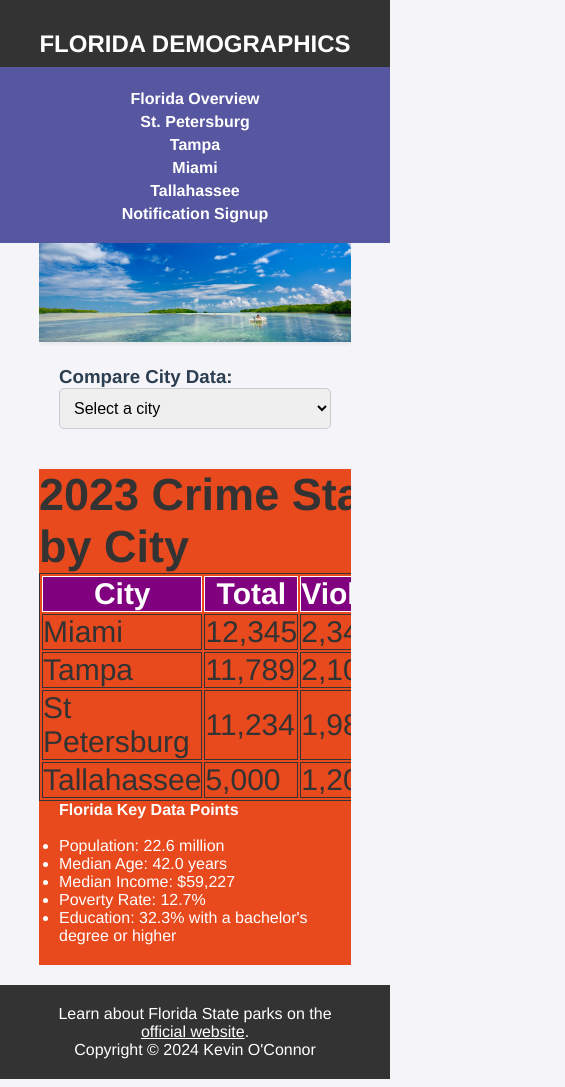
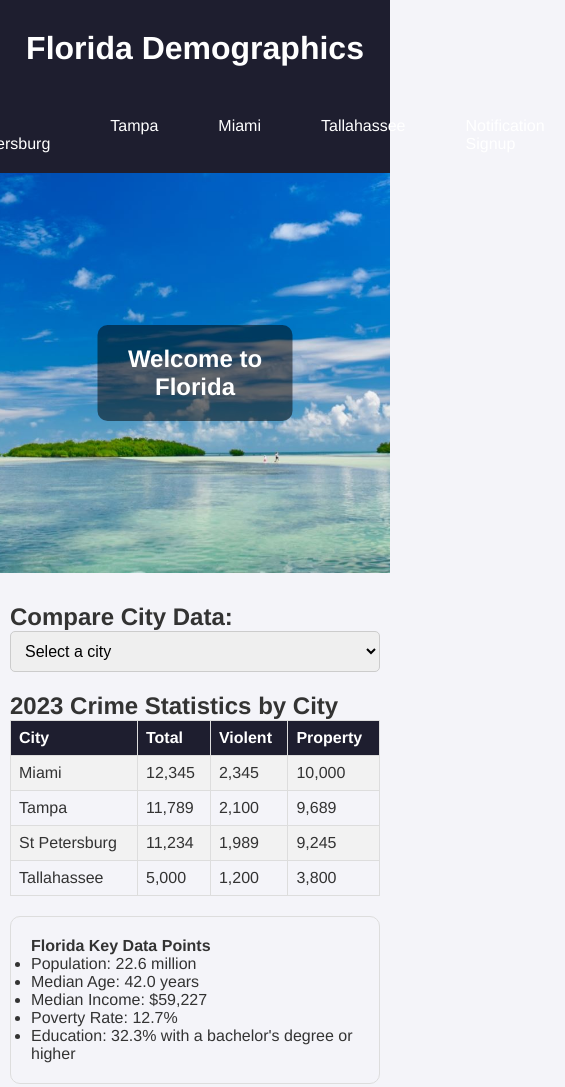
Before and after one commit to kjoconnor007/webprojectd277, a plain HTML site: page index.html in a window 390 px wide. Shown: the top 1087 px of the page, 565 px wide, since content can reach past the window. Drawn offline with Linux system fonts and the light colour scheme.

Commit message:
update styling and directory

```diff
--- a/index.html
+++ b/index.html
@@ -4,7 +4,7 @@
     <meta charset="UTF-8">
     <meta name="viewport" content="width=device-width, initial-scale=1.0">
     <title>Florida Demographics</title>
-    <link rel="stylesheet" type="text/css" href="style.css">
+    <link rel="stylesheet" type="text/css" href="styles.css">
 </head>
 <body>
     <header id="main-header">
@@ -18,16 +18,18 @@
                 <li><a href="index.html">Florida Overview</a></li>
                 <li><a href="stpetersburg.html">St. Petersburg</a></li>
                 <li><a href="tampa.html">Tampa</a></li>
-                <li><a href="Miami.html">Miami</a></li>
+                <li><a href="miami.html">Miami</a></li>
                 <li><a href="tallahassee.html">Tallahassee</a></li>
                 <li><a href="form.html">Notification Signup</a></li>
-
             </ul>
+        </div>
     </nav>
     <section id="florida-showcase">
-        <div class="container">
         <img src="florida.jpeg" alt="sandy florida beach" class="showcase-img">
+        <div class="showcase-content">
+            <h2>Welcome to Florida</h2>
         </div>
+    </section>
     <div class="container">
         <section id="main">
             <div class="dropdown">
@@ -71,7 +73,7 @@
                 <h2>Tallahassee</h2>
                 <div>Population: 205,536</div>
                 <div>Year incorporated: 1825</div>
-                <div>classification: Urban</div>
+                <div>Classification: Urban</div>
                 <div>Region: Florida Panhandle</div>
                 <div>Median Income: $41,818</div>
             </div>
@@ -113,7 +115,7 @@
         </section>
 
         <aside id="sidebar">
-            <h4>Florida Key Data Points</h4> <br>
+            <h4>Florida Key Data Points</h4>
             <ul>
                 <li>Population: 22.6 million</li>
                 <li>Median Age: 42.0 years</li>
--- a/style.css
+++ /dev/null
@@ -1,214 +0,0 @@
-/* Reset some default styles */
-* {
-    margin: 0;
-    padding: 0;
-    box-sizing: border-box;
-}
-
-body {
-    font-family: 'Helvetica Neue', Arial, sans-serif;
-    background-color: #f4f4f9;
-    color: #333;
-}
-
-.container {
-    width: 80%;
-    margin: auto;
-    overflow: hidden;
-}
-
-header#main-header {
-    background: #333;
-    color: white;
-    padding-top: 30px;
-    min-height: 70px;
-    border-bottom: #5757a1 3px solid;
-}
-
-header#main-header h1 {
-    text-align: center;
-    text-transform: uppercase;
-    margin: 0;
-    font-size: 24px;
-}
-
-nav#navbar {
-    background: #5757a1;
-    color: white;
-    padding: 15px 0;
-}
-
-nav#navbar ul {
-    padding: 0;
-    list-style: none;
-}
-
-nav#navbar ul li {
-    display: inline;
-    margin: 0 5px;
-}
-
-nav#navbar ul li a {
-    color: white;
-    text-decoration: none;
-    font-weight: bold;
-}
-
-nav#navbar ul li a:hover {
-    background-color: #333;
-    padding: 5px;
-}
-
-#showcase {
-    background: #35424a;
-    color: white;
-    padding: 20px 0;
-}
-
-#showcase h2 {
-    text-align: center;
-    font-size: 24px;
-}
-
-#main {
-    float: left;
-    width: 70%;
-    padding: 20px;
-}
-
-#main h1, #main h2 {
-    color: #2c3e50;
-}
-
-.dropdown {
-    margin-bottom: 20px;
-}
-
-.dropdown select {
-    padding: 10px;
-    font-size: 16px;
-    border: 1px solid #ccc;
-    border-radius: 5px;
-    width: 100%;
-}
-
-.city-data {
-    margin-top: 20px;
-    background: white;
-    padding: 20px;
-    border-radius: 10px;
-    box-shadow: 0 4px 8px rgba(0, 0, 0, 0.1);
-    display: none;
-}
-
-.city-data div {
-    margin-bottom: 10px;
-    font-size: 18px;
-}
-
-aside#sidebar {
-    float: right;
-    width: 30%;
-    background: #e8491d;
-    color: white;
-    padding: 20px;
-    box-shadow: 0 4px 8px rgba(0, 0, 0, 0.1);
-}
-
-footer#main-footer {
-    background: #333;
-    color: white;
-    text-align: center;
-    padding: 20px;
-    margin-top: 20px;
-}
-
-@media (max-width: 768px) {
-    #main, aside#sidebar {
-        float: none;
-        width: 100%;
-    }
-
-    nav#navbar ul {
-        text-align: center;
-    }
-
-    nav#navbar ul li {
-        display: block;
-        margin: 5px 0;
-    }
-}
-
-.table-main {
-    float: left;
-    width: 900 px;
-    margin: 0 auto;
-    font-size: 30px;
-}
-
-table {
-    width: 100%;
-    border: 1px solid;
-}
-td {
-    border: 1px solid;
-}
-th {
-    border: 1px solid;
-    background-color: purple;
-    color: white;
-}
-p a {
-    color: white;
-
-}
-
-.showcase-img {
-    width: 100%;
-    height: auto;
-    border-radius: 0;
-    box-shadow: 0 0 10px rgba(0,0,0,0.1);
-}
-
-#NotificationForm {
-float: Bottom;
-font-weight: bold;
-}
-
-fieldset {
-    margin: 2em 0;
-    padding: 1em 2em;
-    border: solid 3px purple;
-    border-radius: 6px;
-    min-width: 200px;
-}
-
-legend {
-    font-size: 1.25em;
-    padding: 0 .25em;
-    color: #2c3e50
-}
-
-label {
-    display: block;
-    margin-top: 1em;
-}
-
-label:first-of-type {
-    margin-top: 0;
-}
-
-input {
-    padding: .5em;
-    border: solid 1px #999;
-}
-
-input[type="email"], input[type="text"] {
-    width: 15em;
-}
-
-.checks label{
-    display: inline-block;
-    padding-top: 0;
-    margin-top: 0;
-}
--- a/styles.css
+++ b/styles.css
@@ -6,44 +6,117 @@
 }
 
 body {
-    display: flex;
     font-family: 'Helvetica Neue', Arial, sans-serif;
     background-color: #f4f4f9;
     color: #333;
 }
 
-.navbar {
-    width: 250px;
+header, footer {
     background-color: #1e1e2f;
     color: white;
-    height: 100vh;
-    display: flex;
-    flex-direction: column;
-    padding: 20px;
+    padding: 20px 0;
+    text-align: center;
 }
 
-.navbar a {
-    padding: 15px;
-    color: white;
-    text-decoration: none;
-    text-align: left;
-    margin: 5px 0;
-    border-radius: 5px;
-    transition: background 0.3s, color 0.3s;
+#navbar {
+    background-color: #1e1e2f;
 }
 
-.navbar a:hover {
+#navbar ul {
+    list-style: none;
+    padding: 0;
+    display: flex;
+    justify-content: center;
+}
+
+#navbar ul li {
+    margin: 0 10px;
+}
+
+#navbar ul li a {
+    color: white;
+    padding: 10px 20px;
+    text-decoration: none;
+    display: inline-block;
+}
+
+#navbar ul li a:hover {
     background-color: #5757a1;
     color: orange;
 }
-
-.content {
-    flex-grow: 1;
-    padding: 40px;
+#NotificationForm {
+    font-weight: bold;
 }
 
-h1, h2 {
+fieldset {
+    margin: 2em 0;
+    padding: 1em 2em;
+    border: solid 3px purple;
+    border-radius: 6px;
+    min-width: 200px;
+}
+
+legend {
+    font-size: 1.25em;
+    padding: 0 .25em;
     color: #2c3e50;
+}
+label {
+    display: block;
+    margin-top: 1em;
+}
+
+label:first-of-type {
+    margin-top: 0;
+}
+
+input {
+    padding: .5em;
+    border: solid 1px #999;
+}
+
+input[type="email"], input[type="text"] {
+    width: 15em;
+}
+
+.checks label {
+    display: inline-block;
+    padding-top: 0;
+    margin-top: 0;
+}
+
+#florida-showcase {
+    position: relative; /* This makes the section a positioned ancestor */
+    overflow: hidden;
+    height: 400px; /* Set a height for the showcase section */
+}
+
+.showcase-img {
+    width: 100%;
+    height: 100%; /* Ensure the image covers the entire height of the section */
+    object-fit: cover; /* Ensure the image covers the section without distortion */
+}
+
+.showcase-content {
+    position: absolute; /* This positions the content absolutely within its relatively positioned ancestor */
+    top: 50%;
+    left: 50%;
+    transform: translate(-50%, -50%);
+    background: rgba(0, 0, 0, 0.5);
+    color: white;
+    padding: 20px;
+    border-radius: 10px;
+    text-align: center;
+}
+
+.container {
+    width: 80%;
+    margin: 0 auto;
+    padding: 20px 0;
+}
+
+#main {
+    margin-top: 20px;
 }
 
 .dropdown {
@@ -76,17 +149,53 @@ h1, h2 {
     margin-bottom: 15px;
 }
 
+.table-main {
+    margin-top: 40px;
+}
+
+.table-main table {
+    width: 100%;
+    border-collapse: collapse;
+}
+
+.table-main th, .table-main td {
+    border: 1px solid #ddd;
+    padding: 8px;
+    text-align: left;
+}
+
+.table-main th {
+    background-color: #1e1e2f;
+    color: white;
+}
+
+.table-main tr:nth-child(even) {
+    background-color: #f2f2f2;
+}
+
+#sidebar {
+    background-color: #f4f4f9;
+    padding: 20px;
+    border: 1px solid #ddd;
+    border-radius: 10px;
+    margin-top: 20px;
+}
+#NotificationForm {
+    float: Bottom;
+    font-weight: bold;
+}
+
 @media (max-width: 768px) {
     body {
         flex-direction: column;
     }
 
-    .navbar {
+    .container {
         width: 100%;
-        height: auto;
+        padding: 10px;
     }
 
-    .content {
-        padding: 20px;
+    .table-main, #sidebar {
+        margin-top: 20px;
     }
 }
```
Also changed, not shown: Miami.html (+10 -9 lines), form.html (+12 -10 lines), stpetersburg.html (+2 -2 lines), tallahassee.html (+2 -2 lines), tampa.html (+2 -2 lines). Lines whose indentation alone changed are shown as unchanged.
